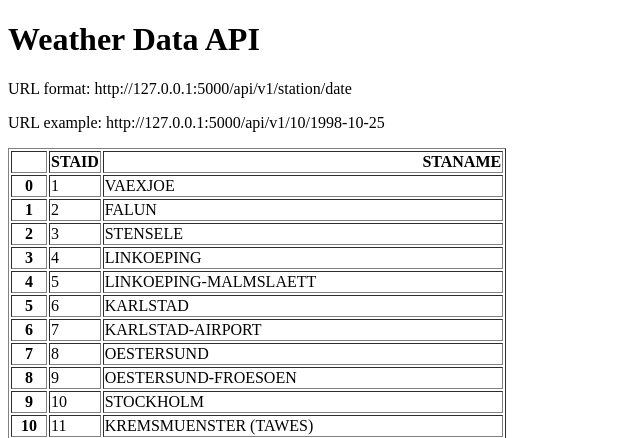
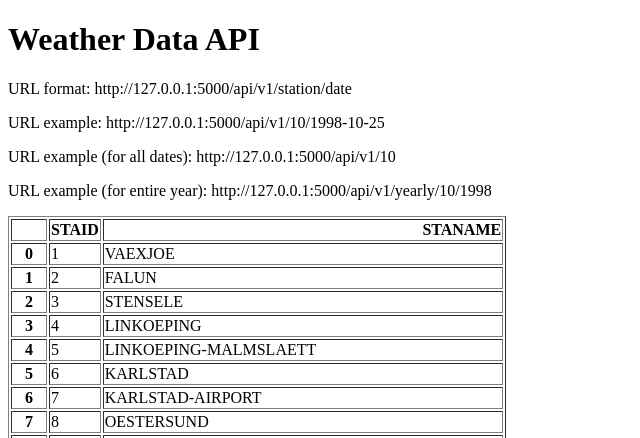
Before and after one commit to akkkilll/WeatherAPI, a Flask app: page / in a window 1280 px wide. Shown: the top 438 px of the page, without its empty margins (0-640 px from the left). Run offline with Flask 2, Linux system fonts and the light colour scheme.

Commit message:
add url endpoint for yearly datas

```diff
--- a/main.py
+++ b/main.py
@@ -25,5 +25,22 @@ def about(station, date):
         "temperature": temperature
     }
 
+@app.route("/api/v1/<station>")
+def all_data(station):
+    filename = "data_small/TG_STAID" + str(station).zfill(6) + ".txt"
+    df = pd.read_csv(filename, skiprows=20, parse_dates=["    DATE"])
+
+    result = df.to_dict(orient="records")
+    return result
+
+@app.route("/api/v1/yearly/<station>/<year>")
+def yearly(station, year):
+    filename = "data_small/TG_STAID" + str(station).zfill(6) + ".txt"
+    df = pd.read_csv(filename, skiprows=20)
+    df["    DATE"] = df["    DATE"].astype(str)
+
+    result = df[df["    DATE"].str.startswith(str(year))]
+    return result.to_dict(orient="records")
+
 if(__name__=="__main__"):
     app.run(debug=True)
--- a/templates/home.html
+++ b/templates/home.html
@@ -8,6 +8,10 @@
     <h1>Weather Data API</h1>
     <p>URL format: http://127.0.0.1:5000/api/v1/station/date</p>
     <p>URL example: http://127.0.0.1:5000/api/v1/10/1998-10-25</p>
+    <p>URL example (for all dates): http://127.0.0.1:5000/api/v1/10</p>
+    <p>URL example (for entire year): http://127.0.0.1:5000/api/v1/yearly/10/1998</p>
+
+
     <p>{{data|safe}}</p>
 </body>
 </html>
```
